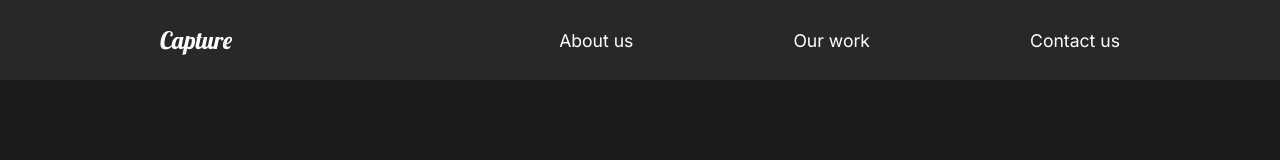
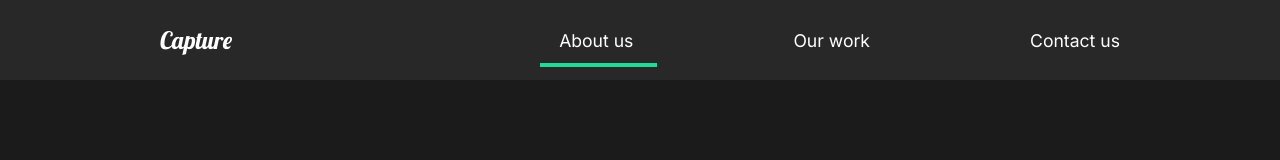
Before and after one commit to jypnt12/react-router, a React (Create React App) app: page / in a window 1280 px wide. Shown: the top 160 px of the page. Built offline with nearby package versions, Linux system fonts and the light colour scheme.

Commit message:
Nav line animation

```diff
--- a/src/components/Nav.js
+++ b/src/components/Nav.js
@@ -1,20 +1,31 @@
 import React from 'react'
 import styled from 'styled-components'
 import {Link} from "react-router-dom"
-
+import { motion } from 'framer-motion'
+import { useLocation } from 'react-router-dom'
 const Nav = () => {
+    const {pathname} = useLocation();
   return (
     <StyledNav>
         <h1><Link to="/"  id='logo'>Capture</Link></h1>
         <ul>
             <li>
                 <Link to='/'>About us</Link>
+                <Line transition={{duration:0.75}}
+                    initial={{width:"0%"}}
+                    animate={{width:pathname==="/" ? "50%":"0%"}}/>
             </li>
             <li>
                 <Link to='/work'>Our work</Link>
+                <Line transition={{duration:0.75}}
+                    initial={{width:"0%"}}
+                    animate={{width:pathname==="/work" ? "50%":"0%"}}/>
             </li>
             <li>
                 <Link to='/contact'>Contact us</Link>
+                <Line transition={{duration:0.75}}
+                    initial={{width:"0%"}}
+                    animate={{width:pathname==="/contact" ? "50%":"0%"}}/>
             </li>
         </ul>
 
@@ -51,5 +62,14 @@
         position: relative;
 
     }
+
+`
+const Line = styled(motion.div)`
+    height: 0.3rem;
+    width: 0%;
+    background: #23d997;
+    position: absolute;
+    bottom: -80%;
+    left: 60%;
 `
 export default Nav
```
